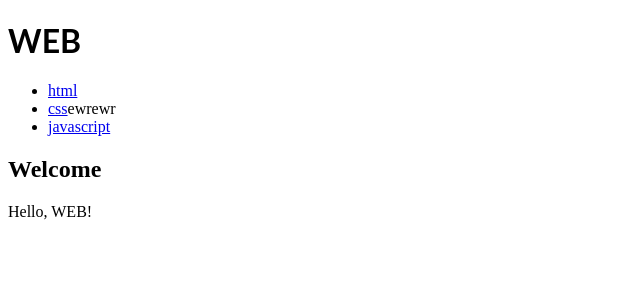
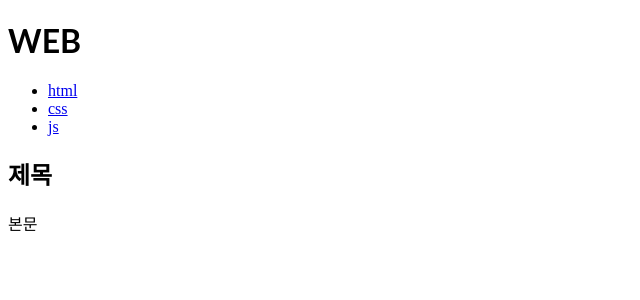
Before and after one commit to egoing/react-sample, a React (Create React App) app: page / in a window 1280 px wide. Shown: the top 300 px of the page, without its empty margins (0-640 px from the left). Built offline with nearby package versions, Linux system fonts and the light colour scheme; the HTML template or start-up script is replaced by a standard one.

Commit message:
step3 - props

```diff
--- a/src/App.js
+++ b/src/App.js
@@ -7,28 +7,50 @@ function Header() {
     </header>
   );
 }
-function Nav() {
+function Nav(props) {
+  var tag = [];
+  var d = props.data;
+  for (var i = 0; i < d.length; i++) {
+    tag.push(
+      <li key={d[i].id}>
+        <a href={"/" + d[i].id}>{d[i].title}</a>
+      </li>
+    );
+  }
+  return (
+    <nav>
+      <ul>{tag}</ul>
+    </nav>
+  );
+}
+
+/* 중급자들은 map을 선호합니다.
+function Nav(props) {
   return (
     <nav>
       <ul>
-        <li>
-          <a href="/1">html</a>
-        </li>
-        <li>
-          <a href="/2">css</a>ewrewr
-        </li>
-        <li>
-          <a href="/3">javascript</a>
-        </li>
+        {props.data.map(function(e) {
+          return (
+            <li>
+              <a
+                href={"/" + e.id}
+              >
+                {e.title}
+              </a>
+            </li>
+          );
+        })}
       </ul>
     </nav>
   );
 }
-function Article() {
+*/
+
+function Article(props) {
   return (
     <article>
-      <h2>Welcome</h2>
-      Hello, WEB!
+      <h2>{props.title}</h2>
+      {props.description}
     </article>
   );
 }
@@ -36,8 +58,14 @@ export default function App() {
   return (
     <div>
       <Header />
-      <Nav />
-      <Article />
+      <Nav
+        data={[
+          { id: 1, title: "html", description: "html is..." },
+          { id: 2, title: "css", description: "css is..." },
+          { id: 3, title: "js", description: "js is..." }
+        ]}
+      />
+      <Article title="제목" description="본문" />
     </div>
   );
 }
```
Also changed, not shown: package.json (+12 -0 lines), 1 other file (tests, documents, lock files or other folders).
